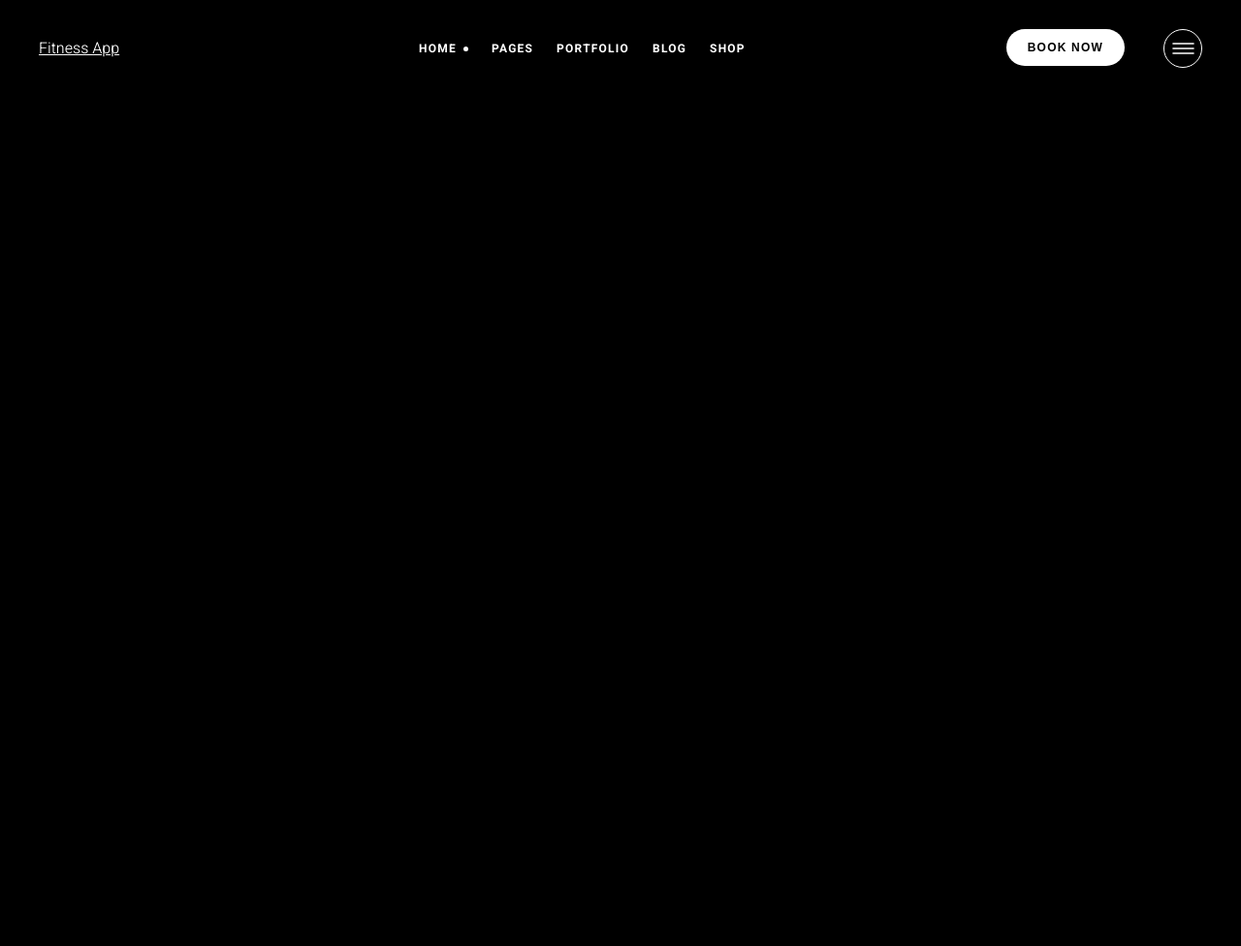
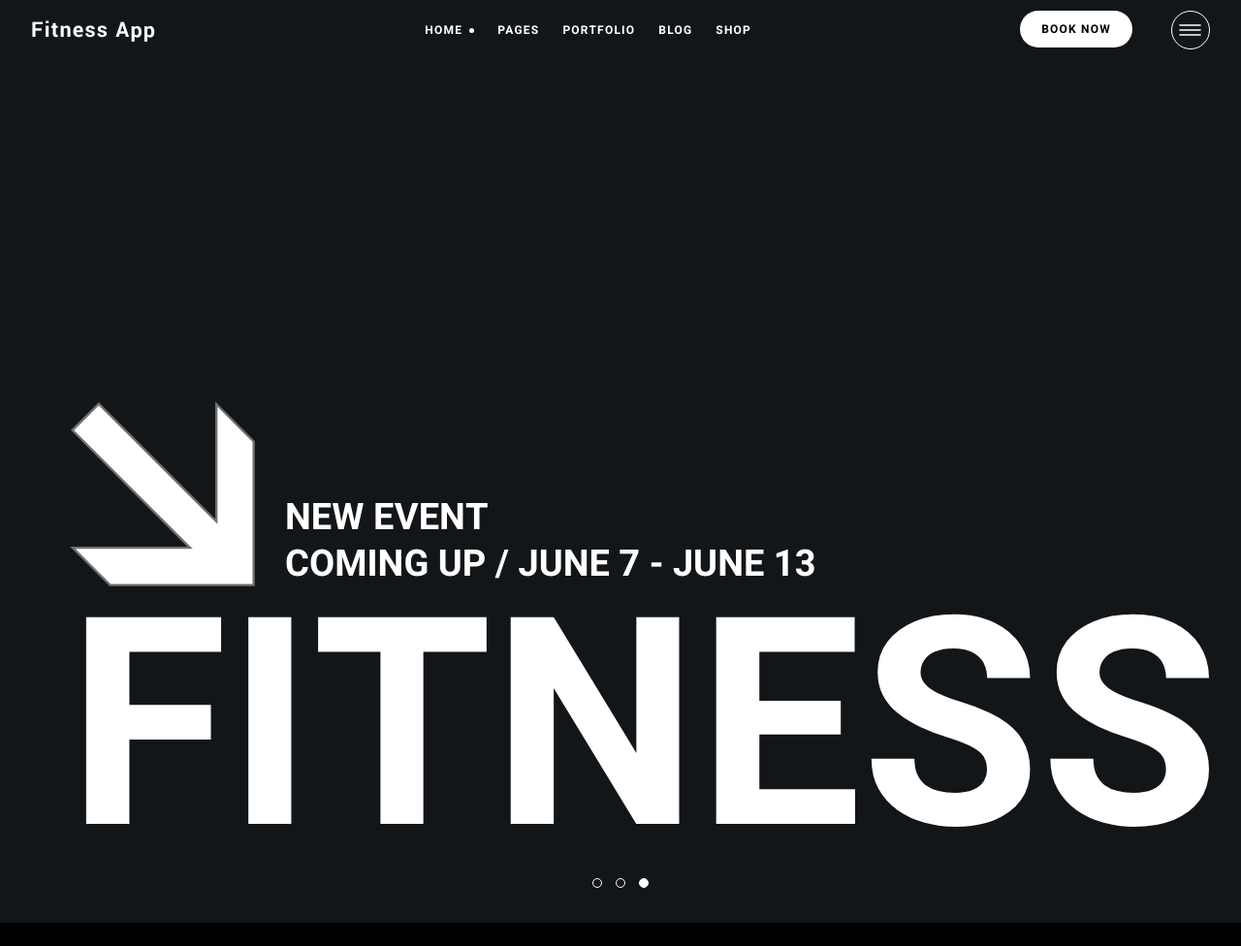
Before and after one commit to y9tr3ble/fitness-landing, a plain HTML site: page index.html in a window 1280 px wide. Shown: the whole page at 97% size. Before the commit the page ends 800 px from the top, so only its background shows below. Drawn offline with Linux system fonts and the light colour scheme.

Commit message:
Made banner

```diff
--- a/index.html
+++ b/index.html
@@ -32,12 +32,13 @@
 				<button class="header-book-button button" type="button">
 					Book now
 				</button>
-				<button class="header-burger-button">
+				<button class="header-burger-button" type="button" title="Open Menu">
 					<svg
 						width="23"
 						height="12"
 						viewBox="0 0 23 12"
 						fill="none"
+						color="#fff"
 						xmlns="http://www.w3.org/2000/svg"
 					>
 						<path d="M0.5 1H22.5" stroke="white" stroke-dasharray="22 22" />
@@ -50,5 +51,31 @@
 				</button>
 			</div>
 		</header>
+		<main class="content">
+			<h1 class="visually-hidden">Fitness CLUB APP</h1>
+			<section class="banner">
+				<h2 class="visually-hidden">Upcoming events</h2>
+				<div class="banner-body">
+					<div class="banner-info">
+						New event <br />
+						coming up /&nbsp;<time datetime="06-07">June 7</time>&nbsp;-&nbsp;<time datetime="06-13">June 13</time>
+					</div>
+					<h3 class="banner-title">Fitness</h3>
+				</div>
+				<div class="banner-pagination">
+					<ul class="banner-pagination-list">
+						<li class="banner-pagination-item">
+							<button class="banner-pagination-button" type="button"></button>
+						</li>
+						<li class="banner-pagination-item">
+							<button class="banner-pagination-button" type="button"></button>
+						</li>
+						<li class="banner-pagination-item">
+							<button class="banner-pagination-button is-current" type="button"></button>
+						</li>
+					</ul>
+				</div>
+			</section>
+		</main>
 	</body>
 </html>
--- a/styles.css
+++ b/styles.css
@@ -1,38 +1,192 @@
 @font-face {
-   font-family: 'Heebo';
-   src: url('./fonts/Heebo-Light.woff2') format('woff2');
+	font-family: "Heebo";
+	src: url("./fonts/Heebo-Light.woff2") format("woff2");
 	font-weight: 300;
 	font-style: normal;
 	font-display: swap;
 }
 
 @font-face {
-   font-family: 'Heebo';
-   src: url('./fonts/Heebo-Bold.woff2') format('woff2');
+	font-family: "Heebo";
+	src: url("./fonts/Heebo-Bold.woff2") format("woff2");
 	font-weight: 700;
 	font-style: normal;
 	font-display: swap;
 }
 
 @font-face {
-   font-family: 'Yantramanav';
-   src: url('./fonts/Yantramanav-Bold.woff2') format('woff2');
+	font-family: "Yantramanav";
+	src: url("./fonts/Yantramanav-Bold.woff2") format("woff2");
 	font-weight: 700;
 	font-style: normal;
 	font-display: swap;
 }
 
+/**
+  Нормализация блочной модели
+ */
+*,
+::before,
+::after {
+	box-sizing: border-box;
+}
+
+/**
+   Убираем внутренние отступы слева тегам списков,
+   у которых есть атрибут class
+  */
+:where(ul, ol):where([class]) {
+	padding-left: 0;
+}
+
+/**
+   Убираем внешние отступы body и двум другим тегам,
+   у которых есть атрибут class
+  */
+body,
+:where(blockquote, figure):where([class]) {
+	margin: 0;
+}
+
+/**
+   Убираем внешние отступы вертикали нужным тегам,
+   у которых есть атрибут class
+  */
+:where(h1, h2, h3, h4, h5, h6, p, ul, ol, dl):where([class]) {
+	margin-block: 0;
+}
+
+:where(dd[class]) {
+	margin-left: 0;
+}
+
+:where(fieldset[class]) {
+	margin-left: 0;
+	padding: 0;
+	border: none;
+}
+
+/**
+   Убираем стандартный маркер маркированному списку,
+   у которого есть атрибут class
+  */
+:where(ul[class]) {
+	list-style: none;
+}
+
+:where(address[class]) {
+	font-style: normal;
+}
+
+/**
+   Обнуляем вертикальные внешние отступы параграфа,
+   объявляем локальную переменную для внешнего отступа вниз,
+   чтобы избежать взаимодействие с более сложным селектором
+  */
+p {
+	--paragraphMarginBottom: 24px;
+
+	margin-block: 0;
+}
+
+/**
+   Внешний отступ вниз для параграфа без атрибута class,
+   который расположен не последним среди своих соседних элементов
+  */
+p:where(:not([class]):not(:last-child)) {
+	margin-bottom: var(--paragraphMarginBottom);
+}
+
+/**
+   Упрощаем работу с изображениями
+  */
+img {
+	display: block;
+	max-width: 100%;
+}
+
+/**
+   Наследуем свойства шрифт для полей ввода
+  */
+input,
+textarea,
+select,
+button {
+	font: inherit;
+}
+
+html {
+	/**
+     Пригодится в большинстве ситуаций
+     (когда, например, нужно будет "прижать" футер к низу сайта)
+    */
+	height: 100%;
+}
+
+/**
+   Плавный скролл
+  */
+html,
+:has(:target) {
+	scroll-behavior: smooth;
+}
+
+body {
+	/**
+     Пригодится в большинстве ситуаций
+     (когда, например, нужно будет "прижать" футер к низу сайта)
+    */
+	min-height: 100%;
+	/**
+     Унифицированный интерлиньяж
+    */
+	line-height: 1.5;
+}
+
+/**
+   Приводим к единому цвету svg-элементы
+  */
+svg *[fill] {
+	fill: currentColor;
+}
+svg *[stroke] {
+	stroke: currentColor;
+}
+
+/**
+   Чиним баг задержки смены цвета при взаимодействии с svg-элементами
+  */
+svg * {
+	transition-property: fill, stroke;
+}
+
+/**
+   Удаляем все анимации и переходы для людей,
+   которые предпочитают их не использовать
+  */
+@media (prefers-reduced-motion: reduce) {
+	*,
+	::before,
+	::after {
+		animation-duration: 0.01ms !important;
+		animation-iteration-count: 1 !important;
+		transition-duration: 0.01ms !important;
+		scroll-behavior: auto !important;
+	}
+}
+
 :root {
 	--color-dark: #000000;
-   --color-light: #FFFFFF;
+	--color-light: #ffffff;
 	--color-dark-grey: #404040;
-   --color-light-grey: #C4C4C4;
+	--color-light-grey: #c4c4c4;
+	--color-dark-alternate: #131619;
 
 	--border-radius: 30px;
 	--border: 1px solid var(--color-light);
 
-   --font-family-base: 'Heebo', sans-serif;
-   --font-family-accent: 'Yantramanav', sans-serif;
+	--font-family-base: "Heebo", sans-serif;
+	--font-family-accent: "Yantramanav", sans-serif;
 
 	--input-height: 54px;
 
@@ -57,9 +211,22 @@ body {
 	padding-inline: var(--container-padding-x);
 }
 
-h1, h2, h3, h4, h5, h6 {
+h1,
+h2,
+h3,
+h4,
+h5,
+h6 {
 	font-weight: 700;
 	text-transform: uppercase;
+}
+
+.header-logo {
+   font-size: 24px;
+   font-family: var(--font-family-accent);
+   color: var(--color-light);
+   text-decoration: none;
+   letter-spacing: 1.2px;
 }
 
 a,
@@ -88,6 +255,7 @@ li {
 	align-items: center;
 	column-gap: 20px;
 	padding-inline: 32px;
+	background-color: var(--color-dark-alternate);
 }
 
 .header-menu-list {
@@ -111,7 +279,7 @@ li {
 .header-menu-link.is-current::after {
 	content: "";
 	width: 5px;
-   height: 5px;
+	aspect-ratio: 1;
 	background-color: currentColor;
 	border-radius: 50%;
 }
@@ -145,15 +313,83 @@ li {
 	flex-shrink: 0;
 }
 
+.visually-hidden {
+   position: absolute;
+   width: 1px;
+   height: 1px;
+   margin: -1px;
+   border: 0;
+   padding: 0;
+   white-space: nowrap;
+   clip-path: inset(100%);
+   clip: rect(0 0 0 0);
+   overflow: hidden;
+}
+
 .header-burger-button {
 	display: inline-flex;
 	justify-content: center;
 	align-items: center;
 	width: 40px;
-   height: 40px;
+	aspect-ratio: 1;
 	background-color: transparent;
 	border: var(--border);
 	border-radius: var(--border-radius);
+}
+
+.banner {
+   color: var(--color-light);
+   background-color: var(--color-dark-alternate);
+   display: flex;
+   flex-direction: column;
+   justify-content: end;
+   min-height: 900px;
+   padding: 36px 70px;
+   text-transform: uppercase;
+}
+
+.banner-info {
+   display: flex;
+   align-items: end;
+   font-size: 38px;
+   line-height: 1.27;
+   font-weight: 700;
+}
+
+.banner-info::before {
+   content: "";
+   width: 194px;
+   aspect-ratio: 1;
+   background: url(./icons/arrow-down-right.svg) center/contain no-repeat;
+   margin-right: 30px;
+}
+
+.banner-title {
+   font-size: 300px;
+   line-height: 1;
+}
+
+.banner-pagination-list {
+   display: flex;
+   justify-content: center;
+   column-gap: 14px;
+}
+
+.banner-pagination-item {
+   display: flex;
+}
+
+.banner-pagination-button {
+   width: 10px;
+   aspect-ratio: 1;
+   padding: 0;
+   background-color: transparent;
+   border: var(--border);
+   border-radius: 50%;
+}
+
+.banner-pagination-button.is-current {
+   background-color: var(--color-light);
 }
 
 @media (max-width: 1024px) {
```
Also changed, not shown: icons/arrow-down-right.svg (added). Lines whose indentation alone changed are shown as unchanged.
